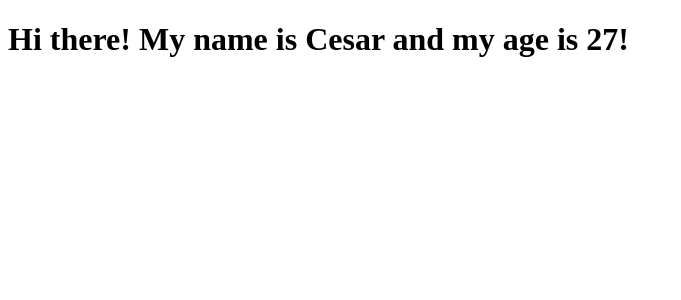
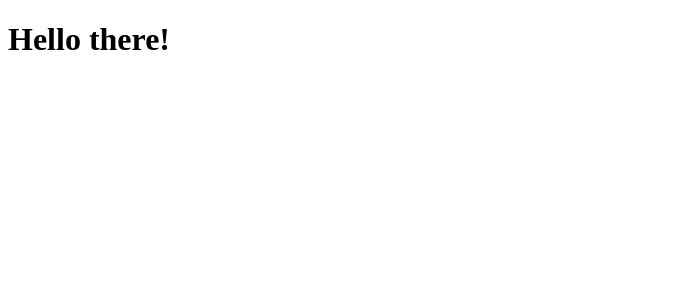
Before and after one commit to CLopez-25/ReactNotes, a React (Create React App) app: page / in a window 1280 px wide. Shown: the top 300 px of the page, without its empty margins (0-681 px from the left). Built offline with nearby package versions, Linux system fonts and the light colour scheme.

Commit message:
modified files and added notes from react tutorial

```diff
--- /dev/null
+++ b/src/App.js
@@ -0,0 +1,5 @@
+    function App() {
+        return <h1> Hello there! </h1>
+    }
+
+    export default App;
--- a/src/index.js
+++ b/src/index.js
@@ -1,6 +1,7 @@
 // 1) Import React and ReactDOM libraries
 import React from 'react';                              // React is the library that defines what a component is and how multiple components work together
 import ReactDOM from 'react-dom/client';                // ReactDOM is the library that knows how to get a component to  show up in the browser
+import App from './App';
 
 // 2) Get a reference to the div with ID root
 const el = document.getElementById('root');            // el (element) is a reference to the div with ID root
@@ -9,14 +10,14 @@ const el = document.getElementById('root');            // el (element) is a refe
 const root = ReactDOM.createRoot(el);                  // root is a reference to the div with ID root
 
 // 4) Create a React component
-function App() {                                     // App is a function that returns JSX
-    const name = 'Cesar';
-    const age = 27;
-
-    return <h1>Hi there!
-        My name is {name} and my age is {age}!
-           </h1>                       // WRITING THIS <h1>Hi there!</h1> DOESNT ACTUALLY MAKE ANYTHING APPEAR ON THE BROWSER AUTOMATICALLY
-}                                                   // THIS JUST CREATES AN INSTRUCTION FOR REACT, TELLING IT TO MAKE AN ELEMENT. WE HAVE TO RETURN IT FROM A COMPONENT IN ORDER FOR REACT TO USE IT.
+// function App() {                                     // App is a function that returns JSX
+//     const name = 'Cesar';
+//     const age = 27;
+//
+//     return <h1>Hi there!
+//         My name is {name} and my age is {age}!
+//            </h1>                       // WRITING THIS <h1>Hi there!</h1> DOESNT ACTUALLY MAKE ANYTHING APPEAR ON THE BROWSER AUTOMATICALLY
+// }                                                   // THIS JUST CREATES AN INSTRUCTION FOR REACT, TELLING IT TO MAKE AN ELEMENT. WE HAVE TO RETURN IT FROM A COMPONENT IN ORDER FOR REACT TO USE IT.
 
 // function App() {
 //     let message = 'Bye there!'
```
